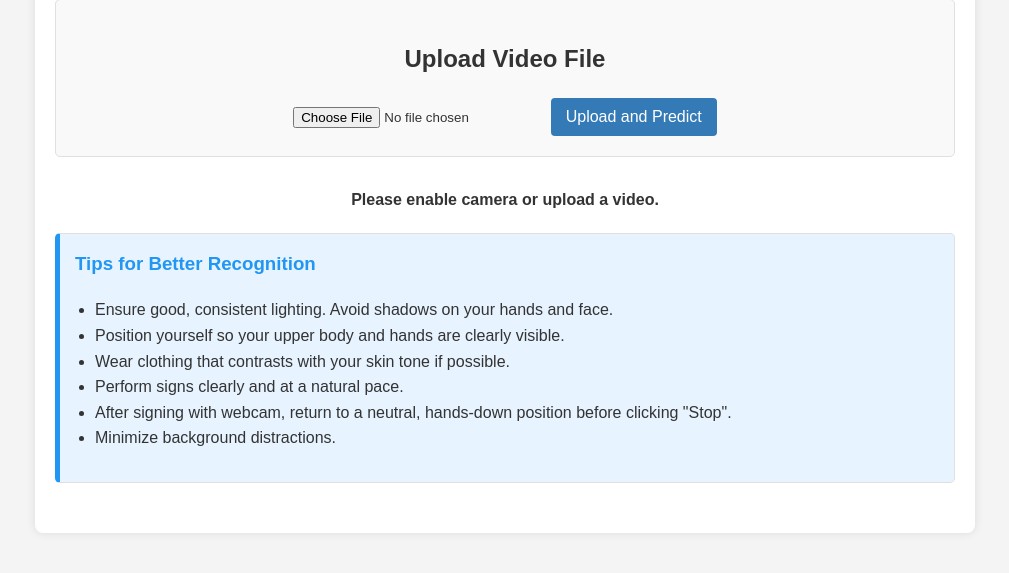
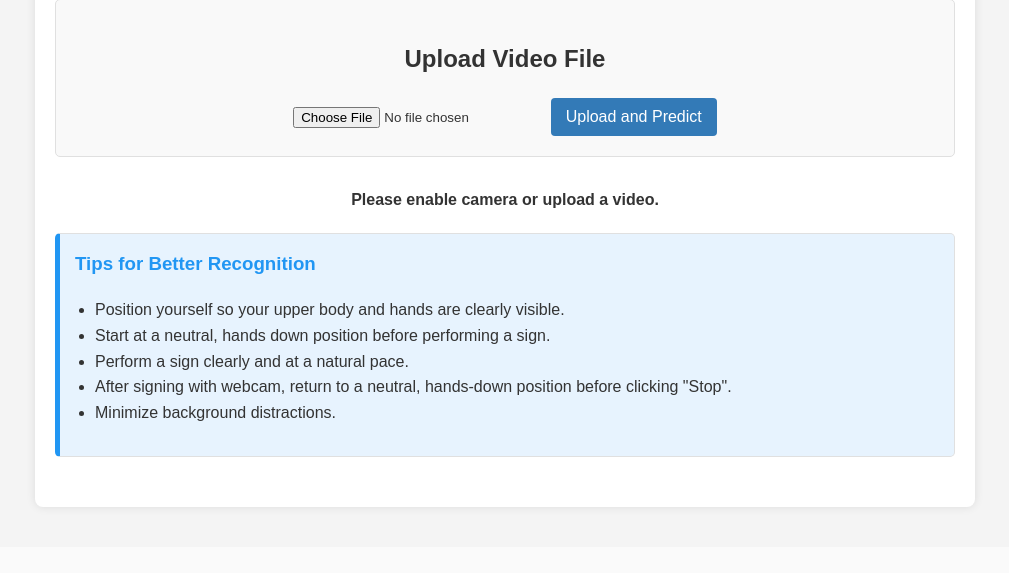
Before and after one commit to imics-lab/asl-sign-recognizer, a Flask app: page / in a window 1280 px wide. Shown: the part 729-1302 px from the top of the page, without its empty margins (135-1144 px from the left). After the commit the page ends 1239 px from the top, so only its background shows below. Run offline with Flask 2, Linux system fonts and the light colour scheme; some libraries are stand-ins or nearby versions.

Commit message:
Update tips for better recognition in user instructions

```diff
--- a/templates/index.html
+++ b/templates/index.html
@@ -106,10 +106,9 @@
         <div class="section tips-section">
             <h3>Tips for Better Recognition</h3>
             <ul>
-                <li>Ensure good, consistent lighting. Avoid shadows on your hands and face.</li>
                 <li>Position yourself so your upper body and hands are clearly visible.</li>
-                <li>Wear clothing that contrasts with your skin tone if possible.</li>
-                <li>Perform signs clearly and at a natural pace.</li>
+                <li>Start at a neutral, hands down position before performing a sign.</li>
+                <li>Perform a sign clearly and at a natural pace.</li>
                 <li>After signing with webcam, return to a neutral, hands-down position before clicking "Stop".</li>
                 <li>Minimize background distractions.</li>
             </ul>
```
